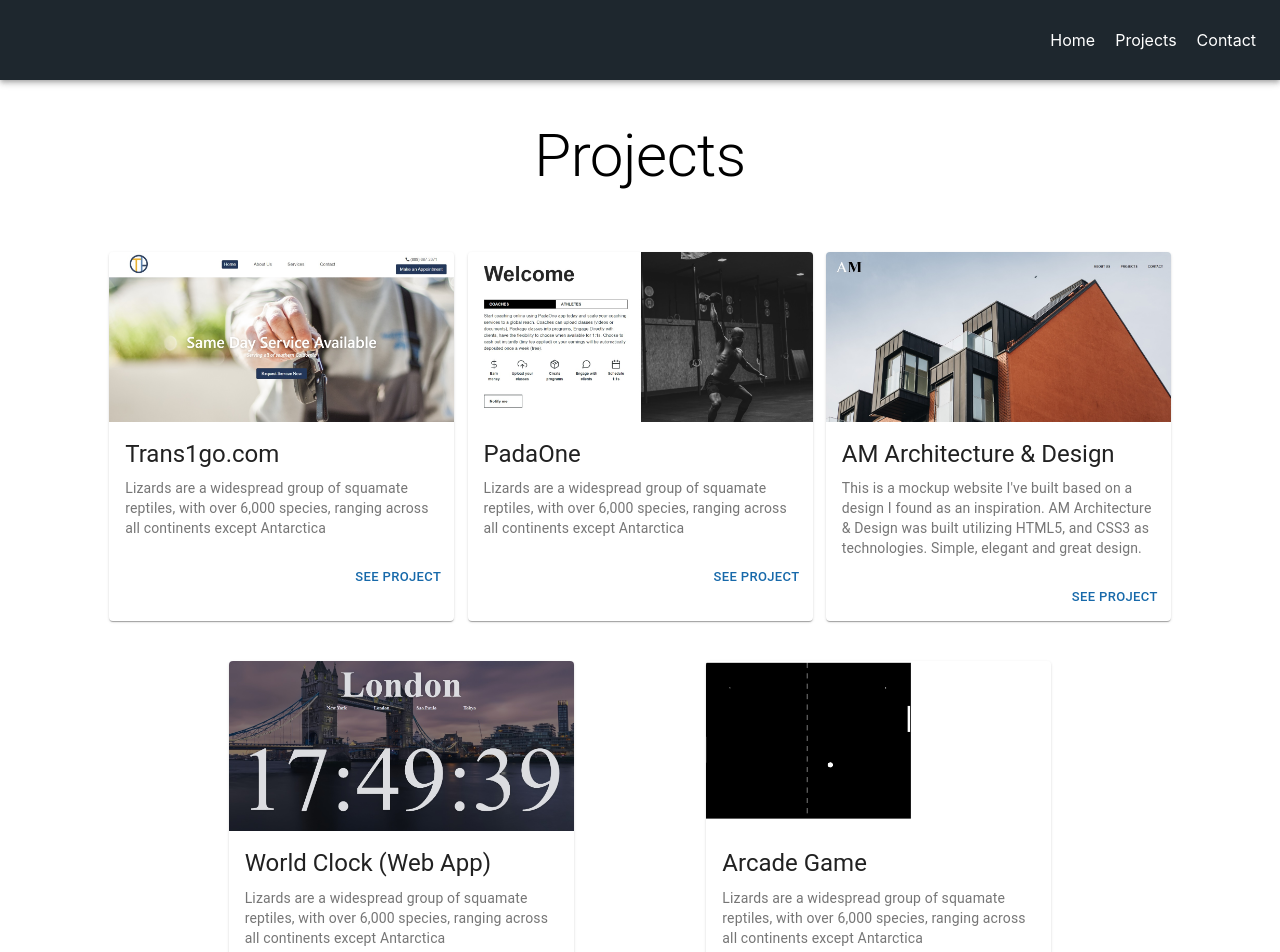
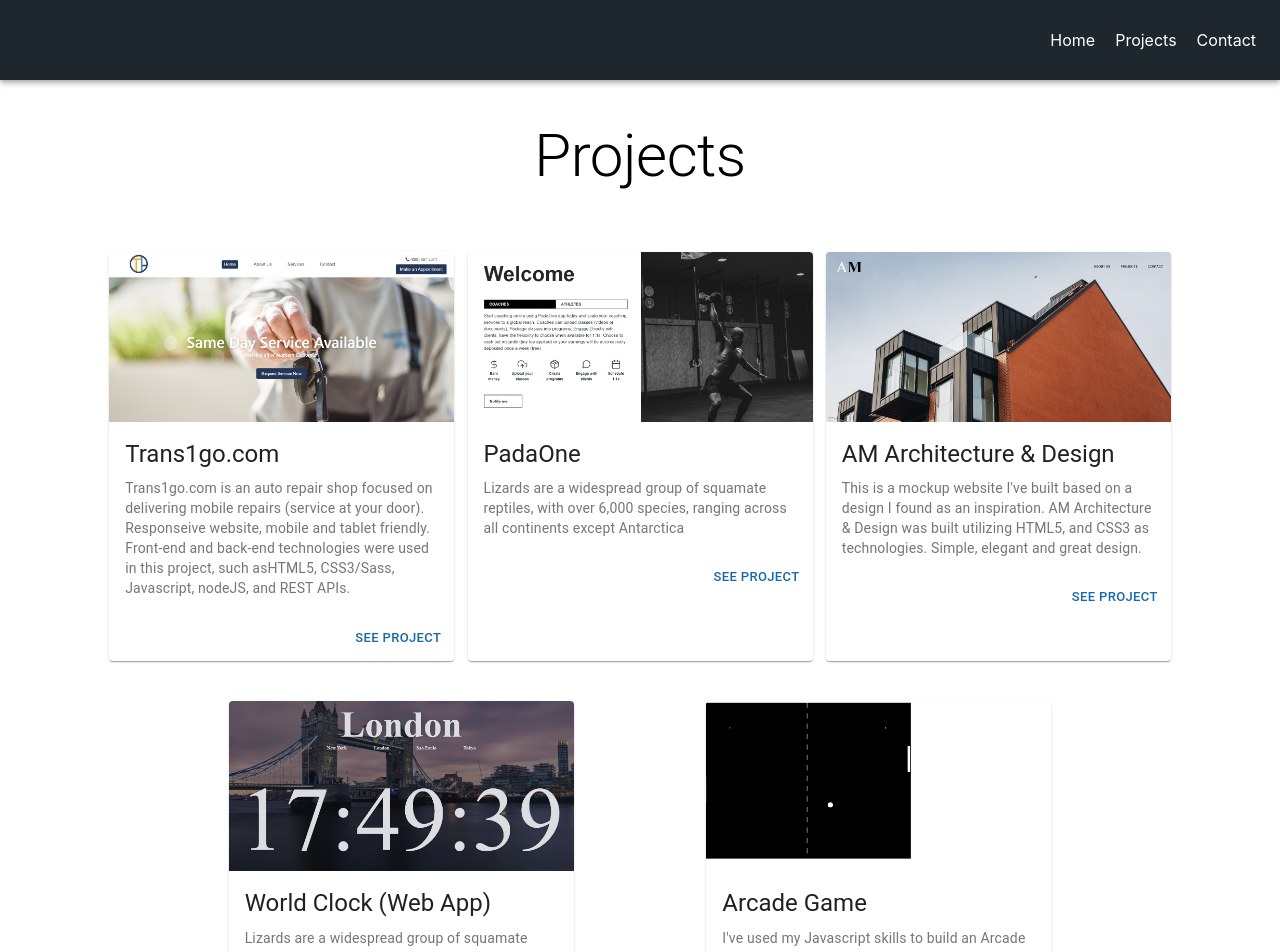
Before and after one commit to mrjlancaster/Portfolio, a React (Create React App) app in the folder my-portfolio/: page /Projects in a window 1280 px wide. Shown: the top 952 px of the page. Built offline with nearby package versions, Linux system fonts and the light colour scheme.

Commit message:
add description

```diff
--- a/my-portfolio/src/components/cards/ArcadeGame.js
+++ b/my-portfolio/src/components/cards/ArcadeGame.js
@@ -31,8 +31,7 @@
 						Arcade Game
 					</Typography>
 					<Typography variant="body2" color="textSecondary" component="p">
-						Lizards are a widespread group of squamate reptiles, with over 6,000 species, ranging
-						across all continents except Antarctica
+						I've used my Javascript skills to build an Arcade game. Just for the fun also for my daily coding practices. Check it out!
 					</Typography>
 				</CardContent>
 			</CardActionArea>
--- a/my-portfolio/src/components/cards/Trans1go.js
+++ b/my-portfolio/src/components/cards/Trans1go.js
@@ -31,8 +31,8 @@
 						Trans1go.com
 					</Typography>
 					<Typography variant="body2" color="textSecondary" component="p">
-						Lizards are a widespread group of squamate reptiles, with over 6,000 species, ranging
-						across all continents except Antarctica
+						Trans1go.com is an auto repair shop focused on delivering mobile repairs (service at your door). Responseive website, mobile and tablet friendly. Front-end and back-end technologies were used in this project, such as
+						<span className={classes.techText}>HTML5, CSS3/Sass, Javascript, nodeJS, and REST APIs.</span>
 					</Typography>
 				</CardContent>
 			</CardActionArea>
```
